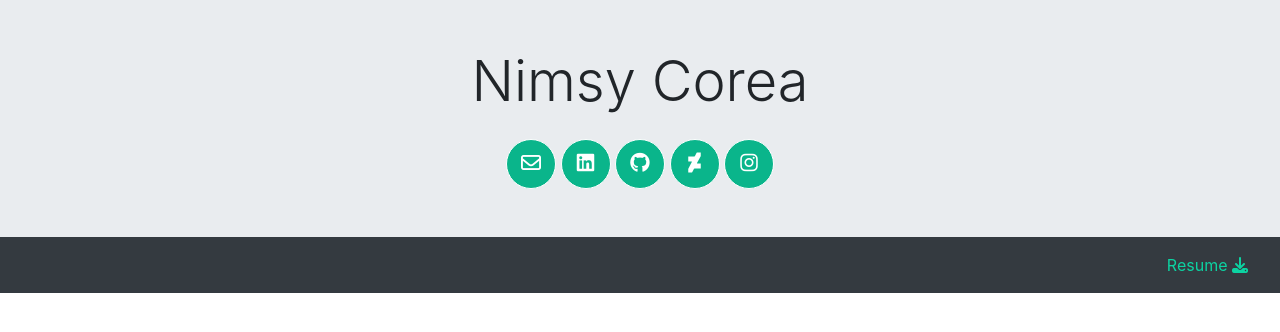
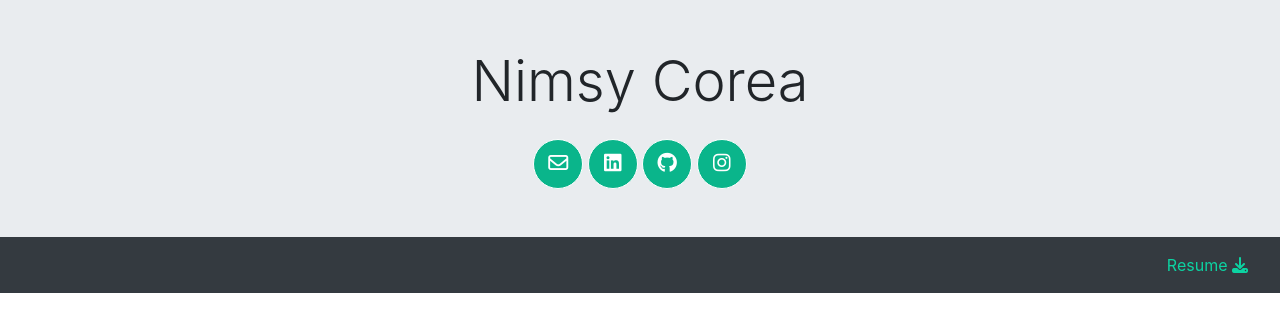
Before and after one commit to nimsyc/nimsyc.github.io, a plain HTML site: page index.html in a window 1280 px wide. Drawn offline with nearby package versions, Linux system fonts and the light colour scheme.

Commit message:
Update index.html

```diff
--- a/index.html
+++ b/index.html
@@ -30,9 +30,6 @@
         <a class="btn btn-green rounded-circle" title="GitHub" href="https://github.com/nimsyc" target="_blank">
           <i class="fab fa-github align-middle"></i>
         </a>
-        <a class="btn btn-green rounded-circle" title="DeviantArt" href="https://www.deviantart.com/legendarysheep" target="_blank"" target="_blank">
-          <i class="fab fa-deviantart align-middle"></i>
-        </a>
         <a class="btn btn-green rounded-circle" title="Instagram" href="https://www.instagram.com/nomzster/" target="_blank">
           <i class="fab fa-instagram align-middle"></i>
         </a>
```
